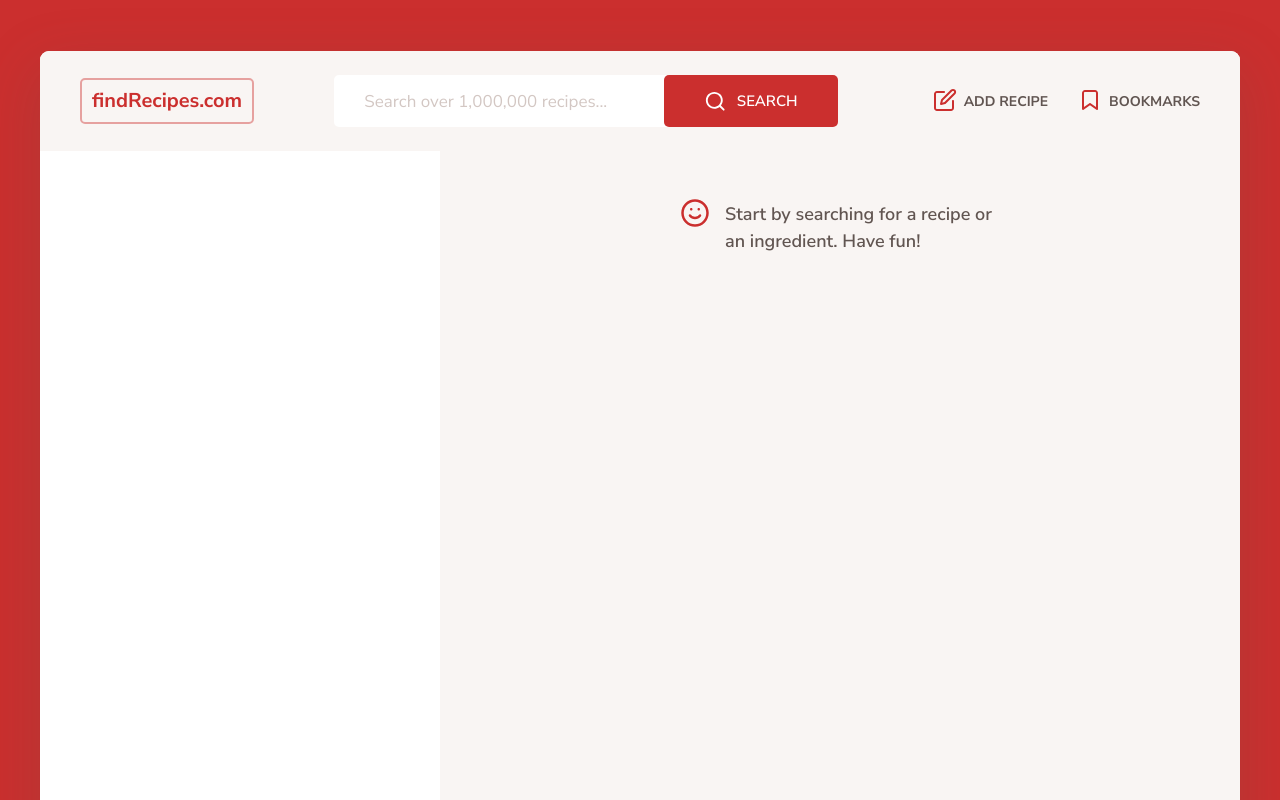
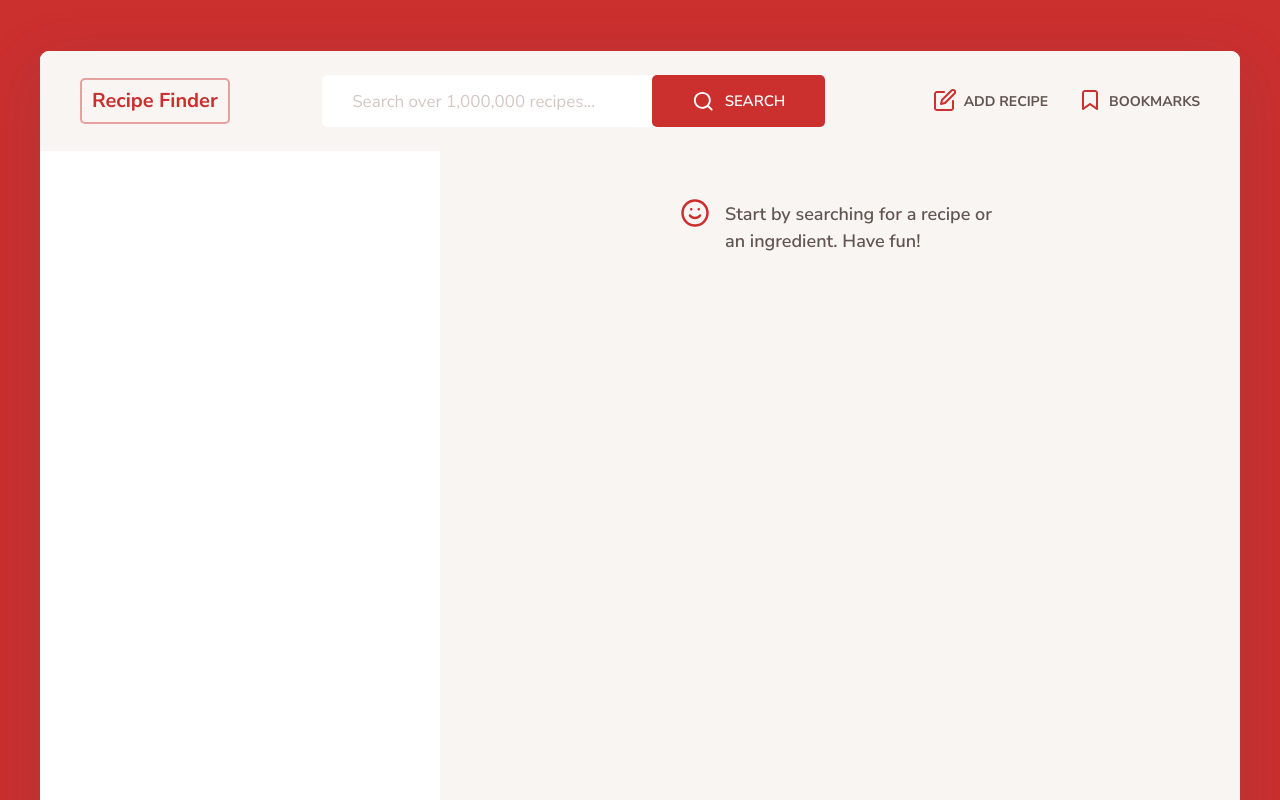
Before and after one commit to Ayongit-byte/recipie_finder_, a website built with Parcel: page index.html in a window 1280 px wide. Shown: the top 800 px of the page. Built offline with nearby package versions, Linux system fonts and the light colour scheme.

Commit message:
Update index.html

```diff
--- a/index.html
+++ b/index.html
@@ -14,7 +14,7 @@
 	<body>
 		<div class="container">
 			<header class="header">
-				<h1 class="header__logo">findRecipes.com</h1>
+				<h1 class="header__logo">Recipe Finder</h1>
 				<form class="search">
 					<input type="text" class="search__field" placeholder="Search over 1,000,000 recipes..." />
 					<button class="btn search__btn">
```
